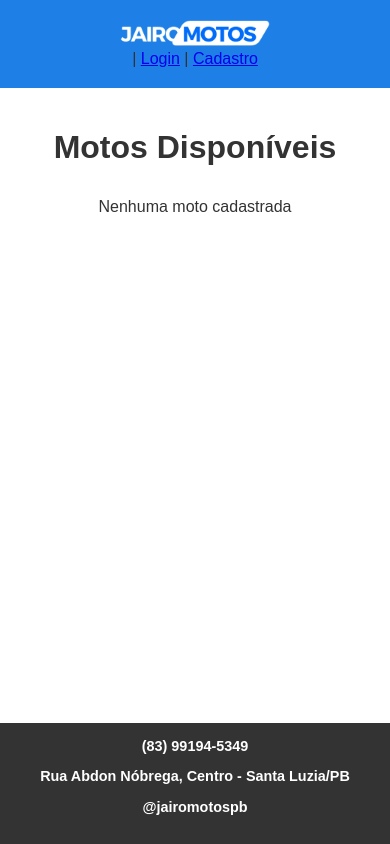
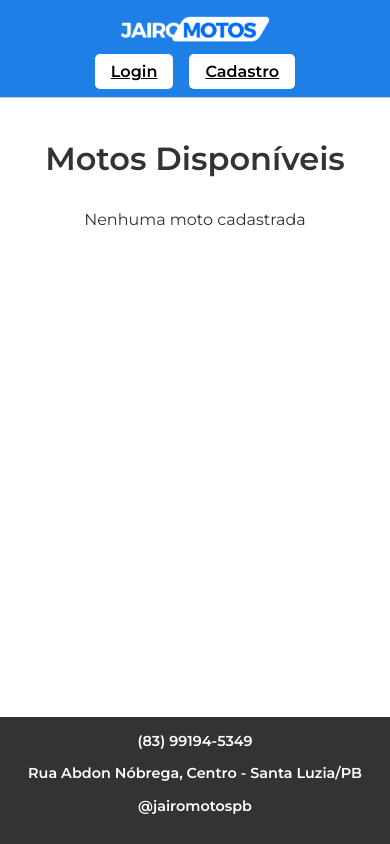
Before and after one commit to thiagoports/jairo_motos, a Django app: template templates/motos/index.html in a window 390 px wide. Run offline with Django 5.2, Linux system fonts and the light colour scheme; the template is opened without the code that fills it, so the values that code supplies are empty.

Commit message:
refactor: responsiveness

```diff
--- a/catalogo/settings.py
+++ b/catalogo/settings.py
@@ -69,7 +69,7 @@ DATABASES = {
         'ENGINE': 'django.db.backends.postgresql',
         'NAME': 'motos_db',
         'USER': 'postgres',
-        'PASSWORD': 'admin123',
+        'PASSWORD': 'postgres',
         'HOST': 'localhost',
         'PORT': '5432',
     }
--- a/motos/static/css/motos_styles.css
+++ b/motos/static/css/motos_styles.css
@@ -1,3 +1,5 @@
+@import url('https://fonts.googleapis.com/css2?family=Montserrat:wght@400;600&display=swap');
+
 html, body {
     margin: 0;
     padding: 0;
@@ -14,13 +16,55 @@ body {
 }
 
 .header {
-    background-color: #1e7fe6;
-    padding: 20px;
+    position: relative;
+    display: flex;
+    flex-direction: column;
+    align-items: center;
+    padding: 1rem;
+    background-color: #1E7FE6;
+    border-bottom: 1px solid #ccc;
 }
 
 .logo {
+    height: auto;
     max-width: 150px;
-    height: auto;
+    object-fit: contain;
+}
+
+.nav-auth {
+    margin-top: 1rem;
+    display: flex;
+    justify-content: center;
+}
+
+.logout-form {
+    display: inline;
+}
+
+.auth-links {
+    list-style: none;
+    margin: 0;
+    padding: 0;
+    display: flex;
+    gap: 1rem;
+}
+
+.auth-links li a,
+.btn-logout {
+    background-color: white;
+    color: #000000;
+    border: none;
+    padding: 0.5rem 1rem;
+    border-radius: 5px;
+    cursor: pointer;
+    font-size: 1rem;
+    font-family: 'Montserrat', sans-serif;
+    font-weight: 600;
+    transition: background-color 0.3s ease;
+}
+
+.btn-logout:hover {
+    background-color: #ff4a5c;
 }
 
 .content {
@@ -49,20 +93,20 @@ body {
 
 .motos-container {
     display: flex;
-    flex-direction: column;
-    gap: 20px;
-    align-items: center;
+    flex-wrap: wrap;
+    justify-content: center;
+    gap: 15px;
     padding: 10px;
 }
 
 .moto-card {
+    flex: 0 1 calc(50% - 10px);  /* Dois por linha no mobile */
+    max-width: calc(50% - 10px);
     border: 1px solid #ddd;
     border-radius: 10px;
     overflow: hidden;
     background-color: #fafafa;
     box-shadow: 0 2px 5px rgba(0,0,0,0.1);
-    width: 100%;
-    max-width: 300px;
     display: flex;
     flex-direction: column;
 }
@@ -110,17 +154,34 @@ body {
     background-color: #1DA851;
 }
 
+/* RESPONSIVO ≥600px */
 @media (min-width: 600px) {
+    .header {
+        flex-direction: row;
+        justify-content: center;
+        align-items: center;
+    }
+
+    .nav-auth {
+        position: absolute;
+        top: 1rem;
+        right: 1rem;
+        margin-top: 0;
+        justify-content: flex-end;
+    }
+
     .motos-container {
         flex-direction: row;
         flex-wrap: wrap;
         justify-content: center;
-        gap: 25px;
+        gap: 15px;
     }
+
     .moto-card {
-        flex: 0 1 250px;
-        max-width: 250px;
+        flex: 0 1 45%;  /* Ajuste mais espaçado */
+        max-width: 45%;
     }
+
     .moto-img {
         height: 260px;
     }
@@ -130,10 +191,12 @@ body {
     .motos-container {
         gap: 30px;
     }
+
     .moto-card {
         flex: 0 1 300px;
         max-width: 300px;
     }
+
     .moto-img {
         height: 320px;
     }
--- a/templates/partials/header.html
+++ b/templates/partials/header.html
@@ -1,17 +1,21 @@
 {% load static %}
 <header class="header">
-    <img src="{% static 'img/logo_jairomotos.png' %}" alt="Jairo Motos" class="logo">
+    <!-- Logo -->
+    <div class="header-center">
+        <img src="{% static 'img/logo_jairomotos.png' %}" alt="Jairo Motos" class="logo">
+    </div>
+
     <nav class="nav-auth">
         {% if user.is_authenticated %}
-            <form method="post" action="{% url 'logout' %}" style="display:inline;">
+            <form method="post" action="{% url 'logout' %}" class="logout-form">
                 {% csrf_token %}
-                <button type="submit" class="link-button">Logout</button>
+                <button type="submit" class="btn-logout">Logout</button>
             </form>
         {% else %}
-            |
-            <a href="{% url 'login' %}">Login</a>
-            |
-            <a href="{% url 'signup' %}">Cadastro</a>
+            <ul class="auth-links">
+                <li><a href="{% url 'login' %}">Login</a></li>
+                <li><a href="{% url 'signup' %}">Cadastro</a></li>
+            </ul>
         {% endif %}
     </nav>
 </header>
```
